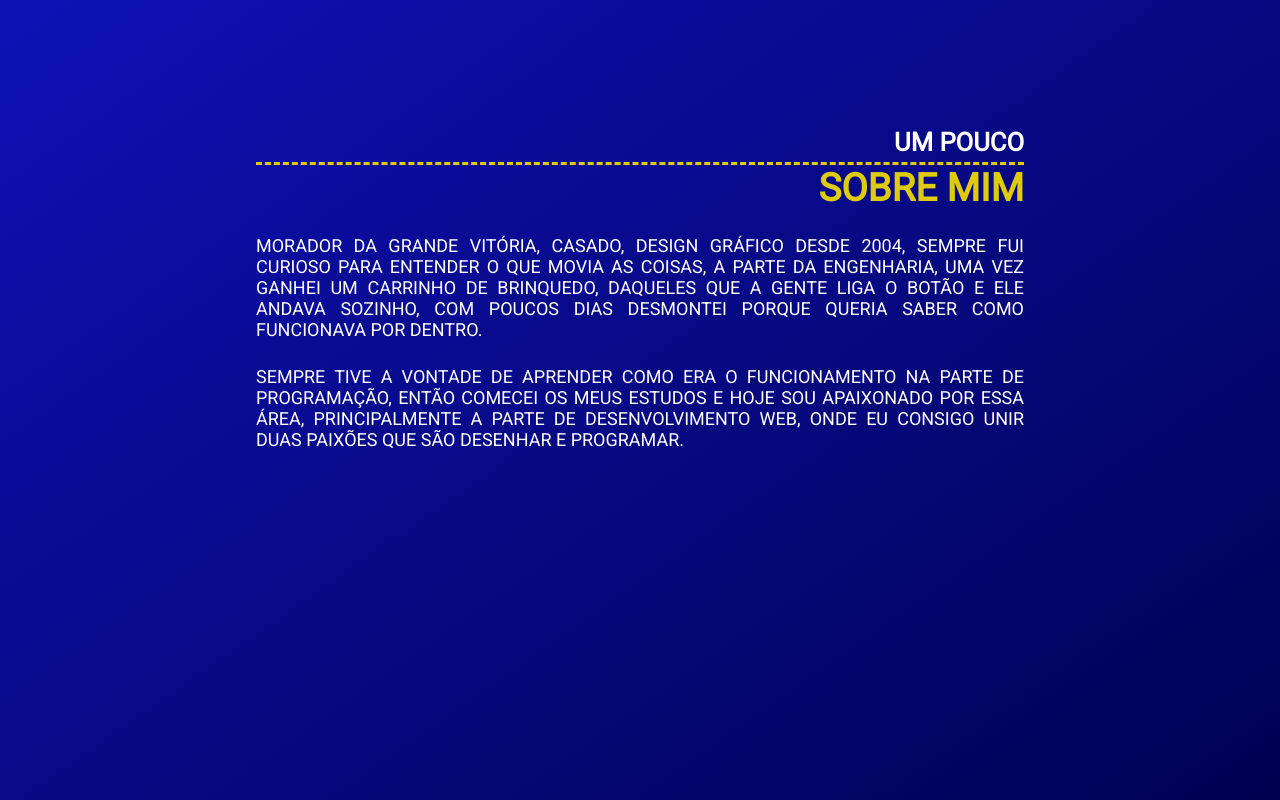
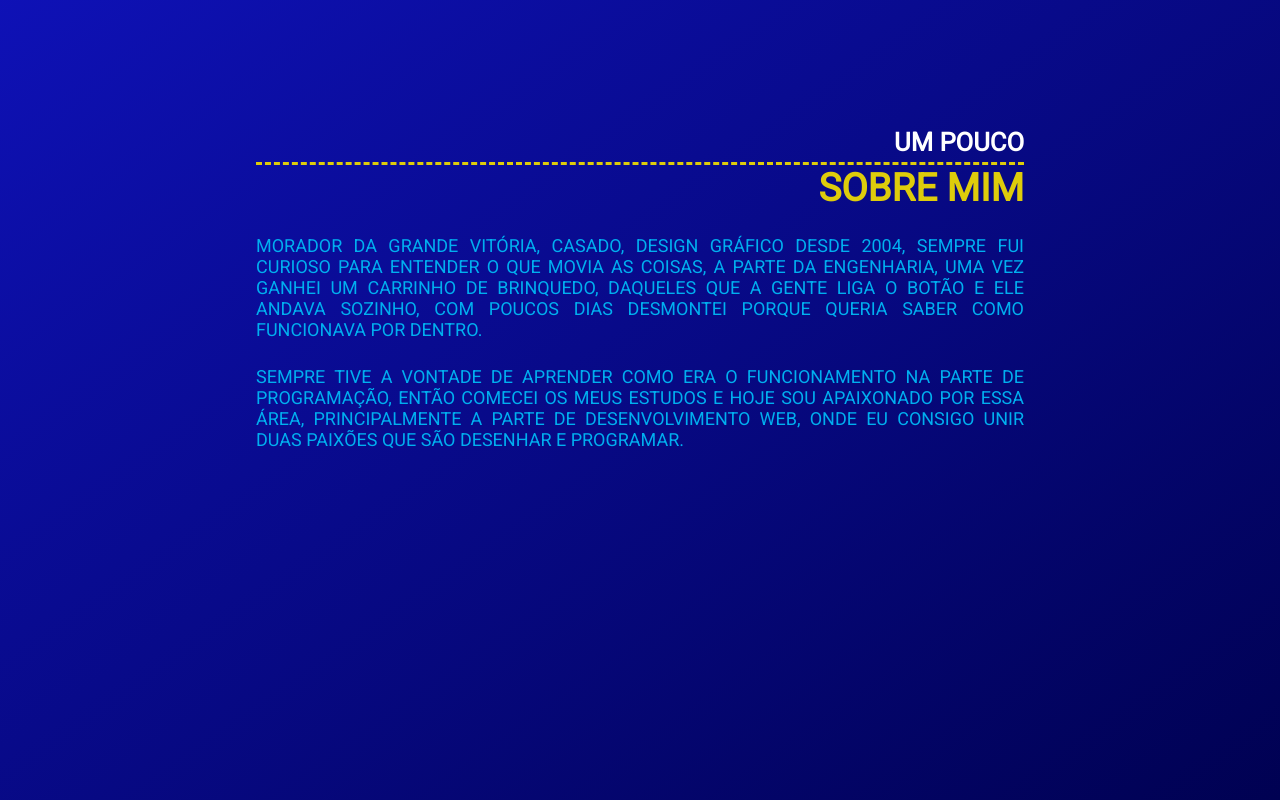
Before and after one commit to DdiegoSantos/cartaodevisita, a plain HTML site: page index.html in a window 1280 px wide. Shown: the part 1236-2036 px from the top of the page. Drawn offline with Linux system fonts and the light colour scheme.

Commit message:
Update style.css

```diff
--- a/style.css
+++ b/style.css
@@ -144,6 +144,7 @@ article#cursos{
 article#sobremim{
     display: block;
 
+
    /* max-width: clamp(300px, 800px, 1900px);*/
 
 }
@@ -168,9 +169,9 @@ article#sobremim h2{
 }
 article#sobremim p{
     font-size:clamp(15px, 2vw, 18px) ;
-    color:#fff;
+    color:rgb(0, 175, 239);
     text-align: justify;
-    margin-top:  2vw;
+    margin-top:  clamp(15px, 2vw, 2vw);
 }
 article#sobremim{
     margin: 350px auto;
```
